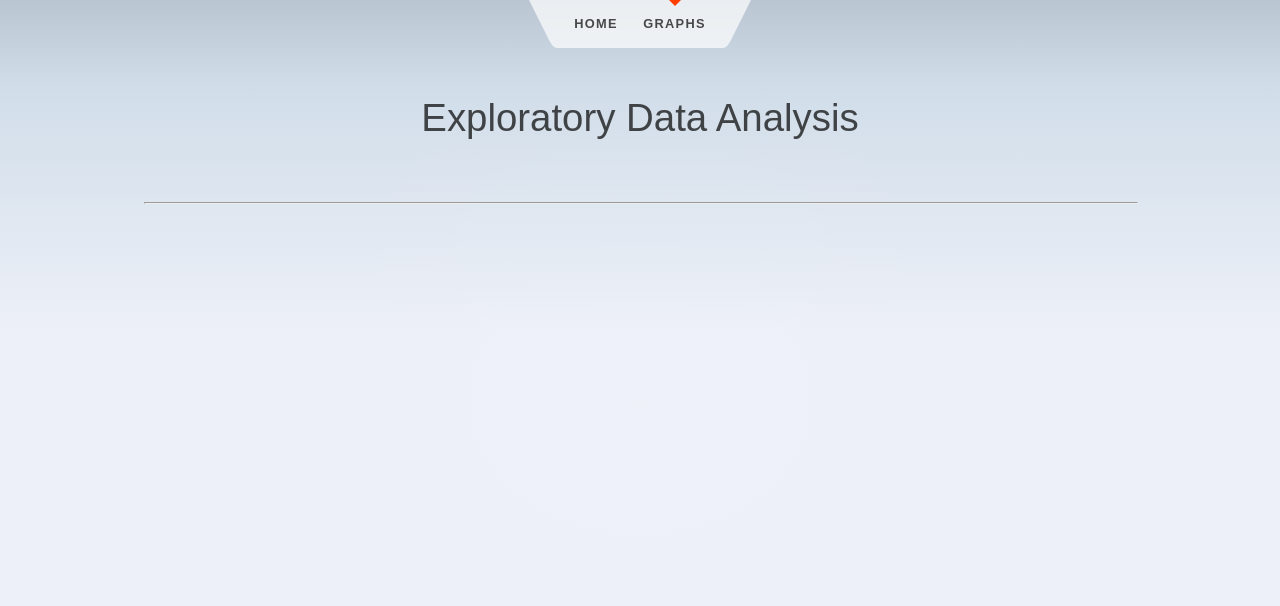
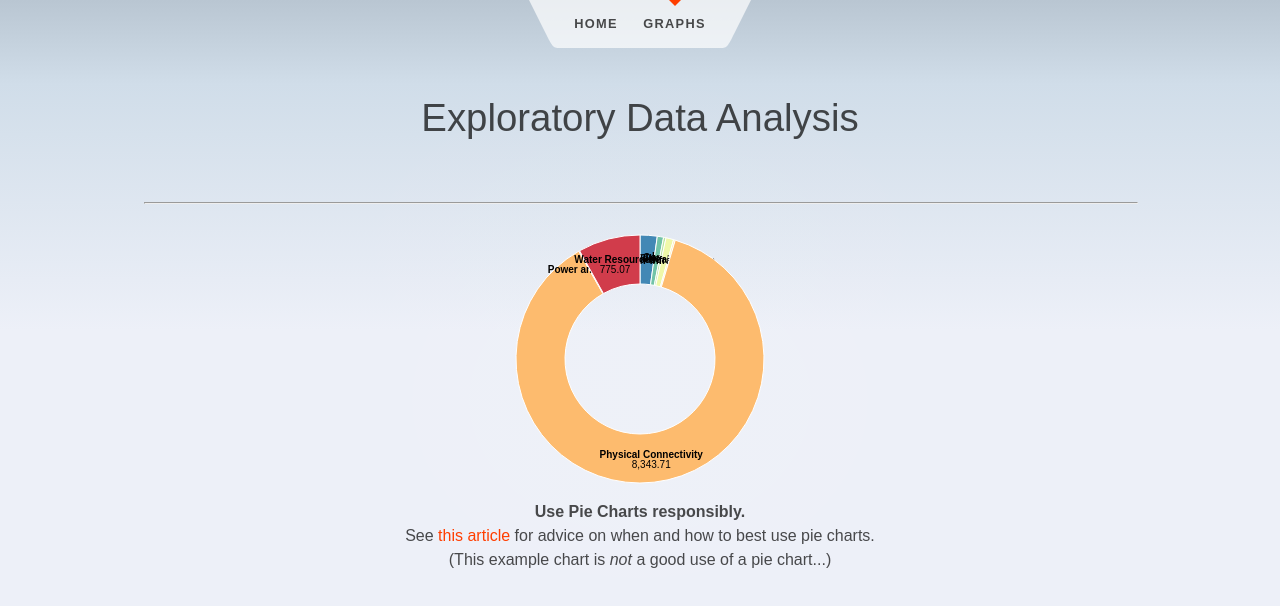
Before and after one commit to dddelacruz/cs132-2425b-grp14, a SvelteKit app: page /Graphs in a window 1280 px wide. Shown: the top 606 px of the page. Built offline with nearby package versions, Linux system fonts and the light colour scheme.

Commit message:
feat: added test for pie chart component

```diff
--- a/package.json
+++ b/package.json
@@ -25,6 +25,7 @@
   "dependencies": {
     "@fontsource/fira-mono": "^4.5.0",
     "cookie": "^0.4.1",
+    "d3": "^7.9.0",
     "web-vitals": "^2.1.4"
   }
 }
--- a/src/app.css
+++ b/src/app.css
@@ -1,4 +1,5 @@
 @import '@fontsource/fira-mono';
+
 
 :root {
   font-family: Arial, -apple-system, BlinkMacSystemFont, 'Segoe UI', Roboto, Oxygen, Ubuntu,
--- /dev/null
+++ b/src/lib/PieChart.svelte
@@ -0,0 +1,102 @@
+<script>
+    // original: https://observablehq.com/@d3/pie-chart/2
+	// svelte version: Sebastian Lammers https://vis.social/@seblammers
+
+	import * as d3 from "d3";
+
+	// Receive plot data as prop.
+    export let data;
+
+	// Specify the chart’s dimensions.
+    const width = 928;
+    const height = 250;
+
+    // Create the color scale.
+    const colourScale = d3.scaleOrdinal()
+		.domain(data.map(d => d.name))
+		.range(d3.quantize(t => d3.interpolateSpectral(t * 0.8 + 0.1), data.length).reverse())
+
+    // Create the pie layout and arc generator.
+    const pie = d3.pie()
+		.sort(null)
+		.value(d => d.value);
+
+    const arcPath = d3.arc()
+		// control the style of the pie slices;
+		// try changing the inner radius to 100 to see what happens
+		.innerRadius(75)
+		.outerRadius(Math.min(width, height) / 2 - 1);
+
+  const labelRadius = arcPath.outerRadius()() * 0.8;
+
+  // A separate arc generator for labels.
+  const arcLabel = d3.arc()
+		.innerRadius(labelRadius)
+		.outerRadius(labelRadius);
+
+  const arcs = pie(data);
+</script>
+
+<svg
+  {width}
+  {height}
+  viewBox="{-width / 2}, {-height / 2}, {width}, {height}"
+  style:max-width="100%"
+  style:height="auto"
+>
+
+	<g class="data">
+
+		<!-- Loop through the data-slices. -->
+		{#each arcs as slice}
+
+			<!-- Add each pie-slice. -->
+			<path
+				d={arcPath(slice)}
+				fill={colourScale(slice.data.name)}
+				stroke="white"
+				/>
+
+			<!-- Add each label. -->
+			<text
+				style="font-weight: bold"
+				transform="translate({arcLabel.centroid(slice)})"
+				text-anchor="middle"
+				>
+				{slice.data.name}
+			</text>
+
+			<!-- show the value if there is enough room. -->
+			{#if (slice.endAngle - slice.startAngle) > 0.25}
+				<text
+					text-anchor="middle"
+					transform="translate({[arcLabel.centroid(slice)[0], arcLabel.centroid(slice)[1] + 10]})"
+					>
+					{slice.data.value.toLocaleString("en-US")}
+				</text>
+			{/if}
+		{/each}
+	</g>
+</svg>
+
+<aside>
+	<p><strong>Use Pie Charts responsibly.</strong><br>
+	See <a
+				href="https://academy.datawrapper.de/article/127-what-to-consider-when-creating-a-pie-chart"
+				target="_blank"
+				rel="noopener noreferrer"
+			>this article</a>
+		for advice on when and how to best use pie charts.<br>
+		(This example chart is <i>not</i> a good use of a pie chart...)
+	</p>
+
+
+</aside>
+<style>
+	svg {
+		font-size: 10px;
+	}
+	aside {
+		text-align: center;
+	}
+</style>
--- /dev/null
+++ b/src/lib/data/fund_allocation.json
@@ -0,0 +1,34 @@
+[
+    {
+      "name": "Agriculture",
+      "value": 213.68
+    },
+    {
+      "name": "Digital Connectivity",
+      "value": 78.11
+    },
+    {
+      "name": "Education",
+      "value": 30.56
+    },
+    {
+      "name": "Health",
+      "value": 95.73
+    },
+    {
+      "name": "Other Infrastructure",
+      "value": 21.34
+    },
+    {
+      "name": "Physical Connectivity",
+      "value": 8343.71
+    },
+    {
+      "name": "Power and Energy",
+      "value": 10.19
+    },
+    {
+      "name": "Water Resources",
+      "value": 775.07
+    }
+]
--- a/src/routes/Graphs/+page.svelte
+++ b/src/routes/Graphs/+page.svelte
@@ -1,4 +1,7 @@
 <script>
+	import PieChart from '$lib/PieChart.svelte';
+	import fund_allocation from '$lib/data/fund_allocation.json';
+
 </script>
 
 <svelte:head>
@@ -12,7 +15,7 @@
 <hr>
 
 <section>
-
+	<PieChart data={fund_allocation}/>
 </section>
 
 <style>
```
Also changed, not shown: 1 other file (tests, documents, lock files or other folders).
